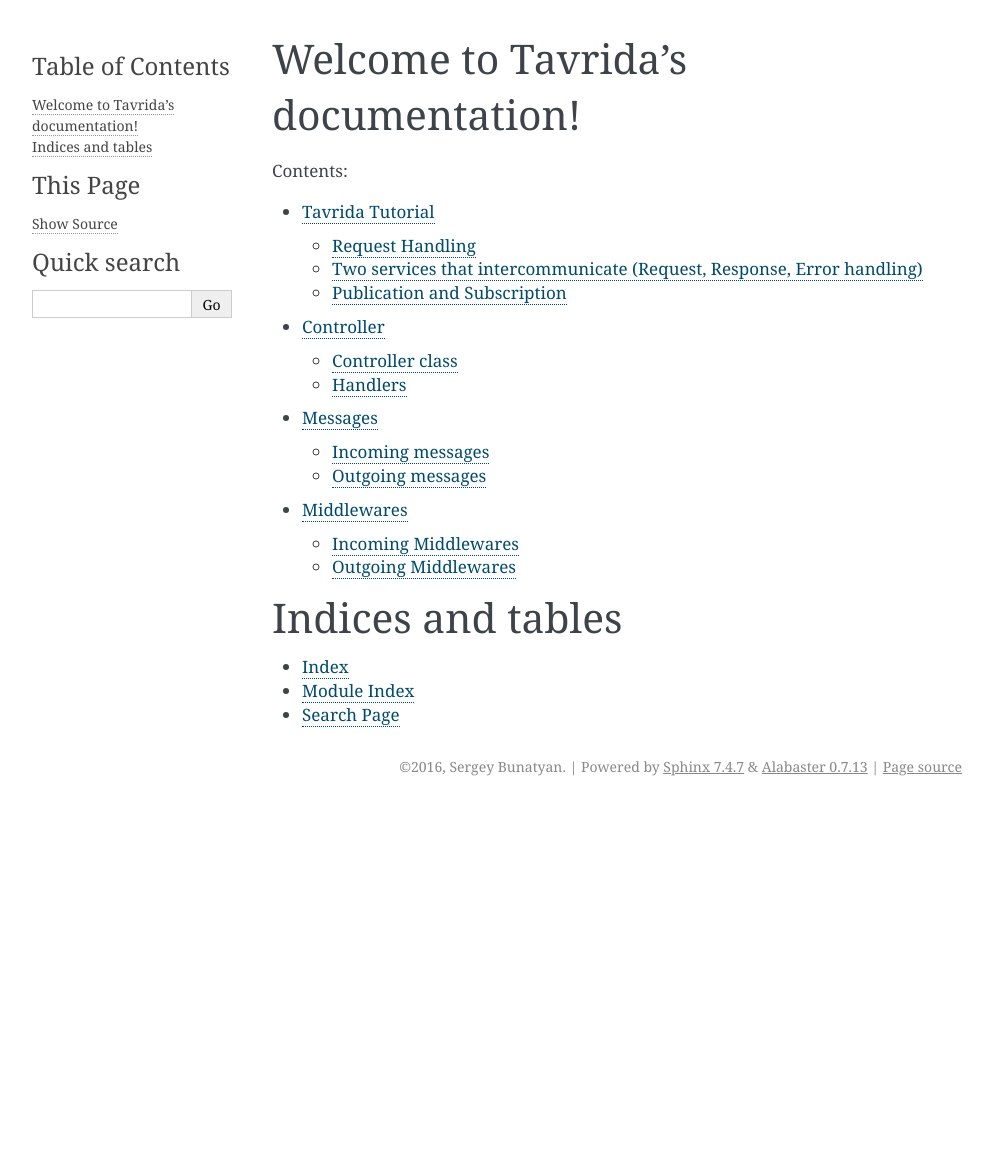
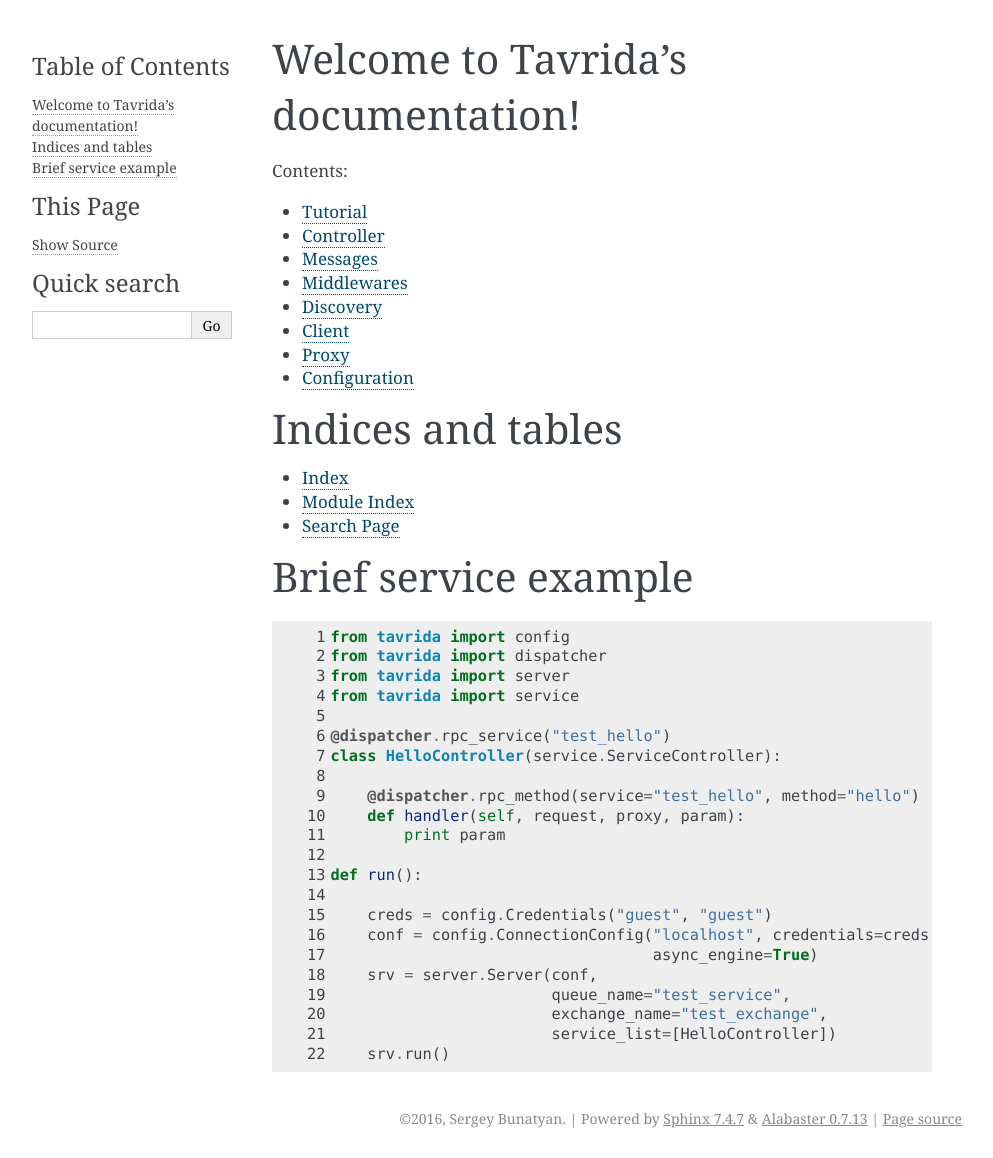
Before and after one commit to sbunatyan/tavrida, a Sphinx documentation site: the page built from docs/source/index.rst, in a window 1280 px wide. Shown: the whole page, without its empty margins (148-1141 px from the left). Built offline with Sphinx 7.4.7, drawn with Linux system fonts in a browser that asks for light colours; before the commit the page ends 900 px from its top, so only the background shows below that.

Commit message:
More documentation

```diff
--- a/docs/source/index.rst
+++ b/docs/source/index.rst
@@ -9,12 +9,17 @@ Welcome to Tavrida's documentation!
 Contents:
 
 .. toctree::
-   :maxdepth: 2
+   :maxdepth: 1
 
    tutorial
    controller
    messages
    middlewares
+   discovery
+   client
+   proxy
+   config
+
 
 Indices and tables
 ==================
@@ -22,3 +27,33 @@ Indices and tables
 * :ref:`genindex`
 * :ref:`modindex`
 * :ref:`search`
+
+
+Brief service example
+=====================
+
+.. code-block:: python
+    :linenos:
+
+    from tavrida import config
+    from tavrida import dispatcher
+    from tavrida import server
+    from tavrida import service
+
+    @dispatcher.rpc_service("test_hello")
+    class HelloController(service.ServiceController):
+
+        @dispatcher.rpc_method(service="test_hello", method="hello")
+        def handler(self, request, proxy, param):
+            print param
+
+    def run():
+
+        creds = config.Credentials("guest", "guest")
+        conf = config.ConnectionConfig("localhost", credentials=creds,
+                                       async_engine=True)
+        srv = server.Server(conf,
+                            queue_name="test_service",
+                            exchange_name="test_exchange",
+                            service_list=[HelloController])
+        srv.run()
```
Also changed, not shown: docs/source/client.rst (+61 -0 lines), docs/source/config.rst (+27 -0 lines), docs/source/discovery.rst (+76 -0 lines), docs/source/proxy.rst (+33 -0 lines), docs/source/tutorial.rst (+9 -9 lines).
